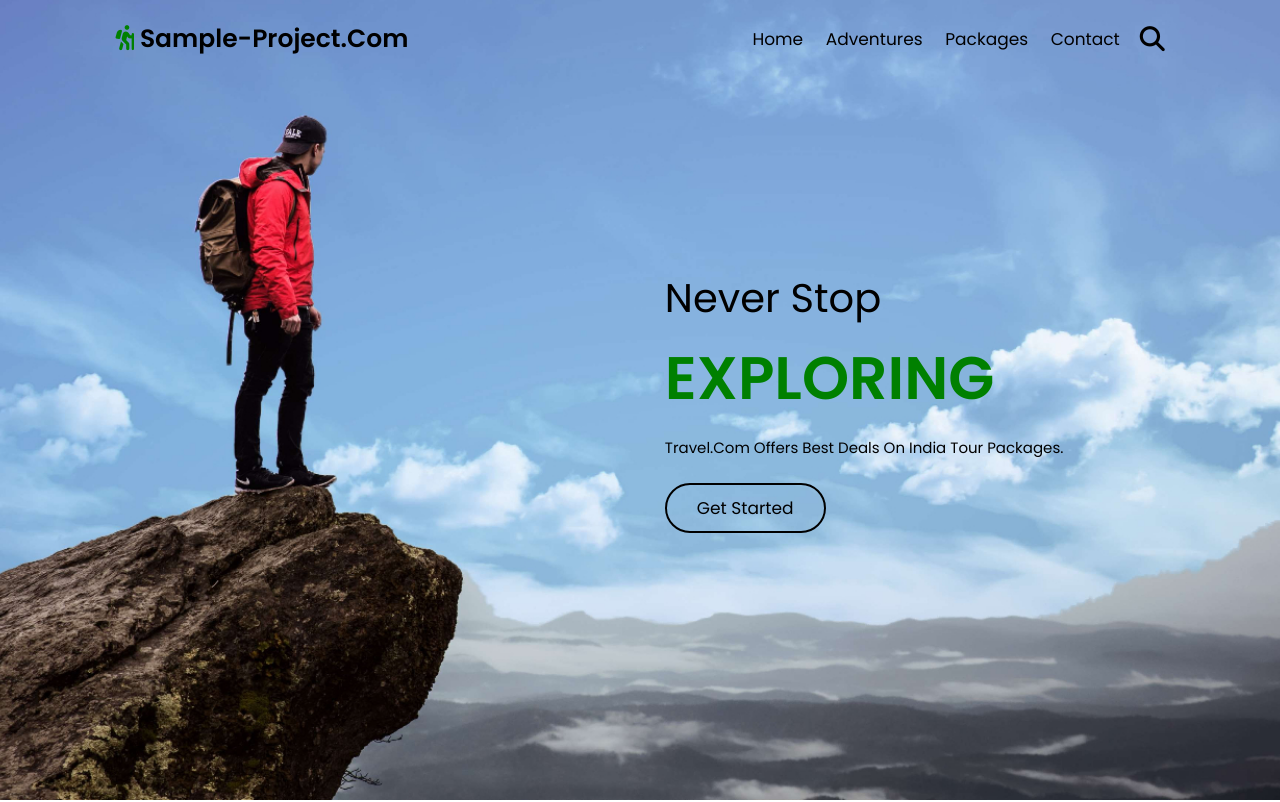
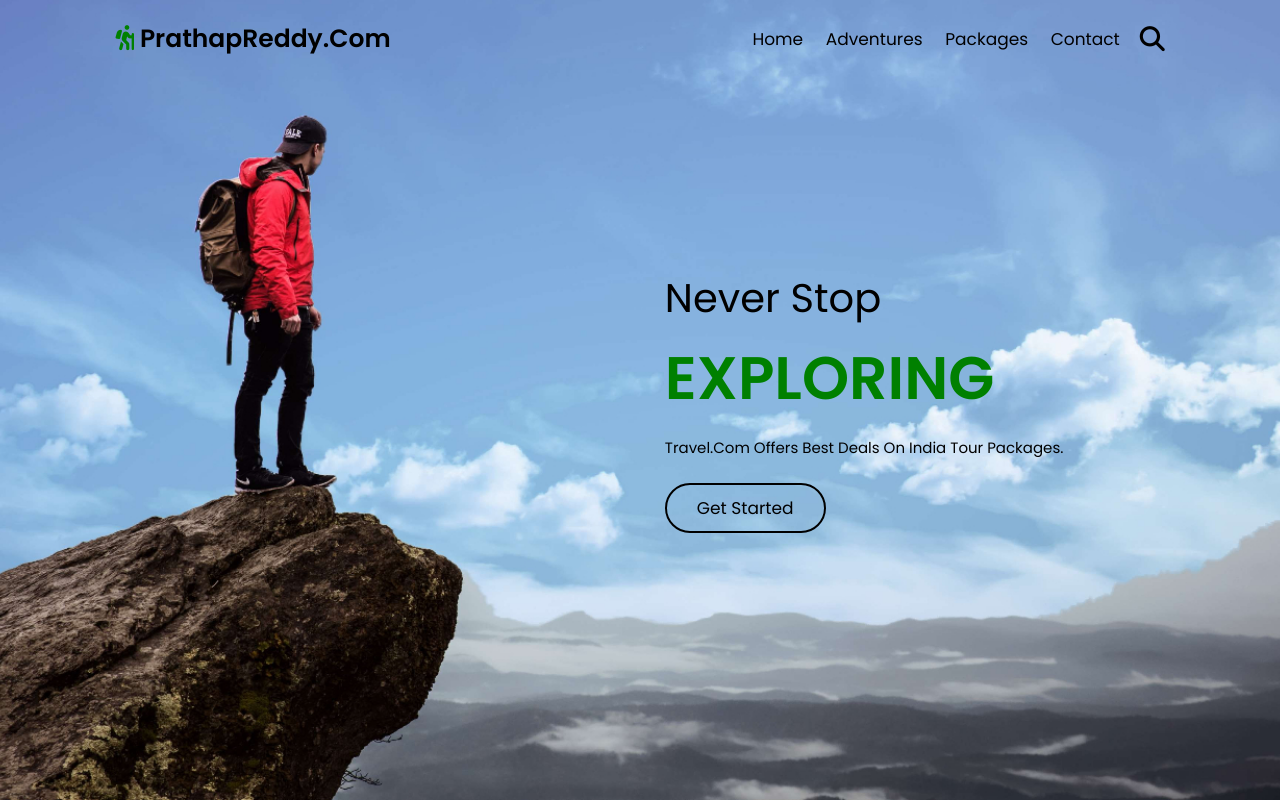
Before and after one commit to Prathapreddymothakpalli/sample-project2, a plain HTML site: page index.html in a window 1280 px wide. Shown: the top 802 px of the page. Drawn offline with nearby package versions, Linux system fonts and the light colour scheme.

Commit message:
updated prathapreddy.com

```diff
--- a/index.html
+++ b/index.html
@@ -12,7 +12,7 @@
 </head>
 <body>
     <header class="header">
-        <a href="#" class="logo"><i class="fas fa-hiking"></i> sample-project.com</a>
+        <a href="#" class="logo"><i class="fas fa-hiking"></i> PrathapReddy.com</a>
         <nav class="navbar">
             <div id="nav-close" class="fas fa-times"></div>
             <a href="#home">home</a>
```
Also changed, not shown: 1 other file.
